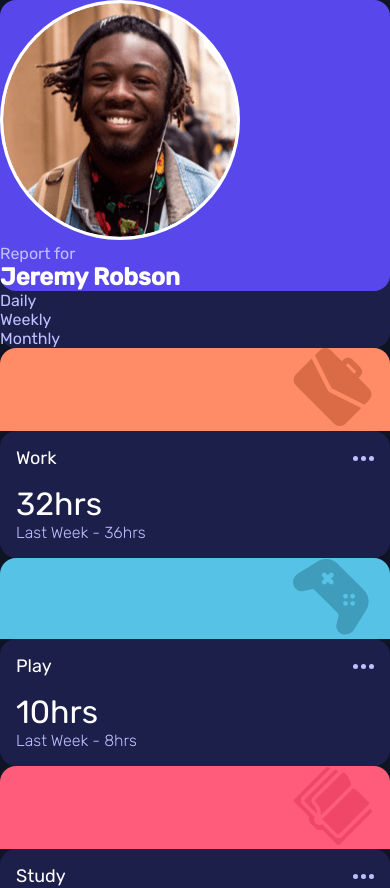
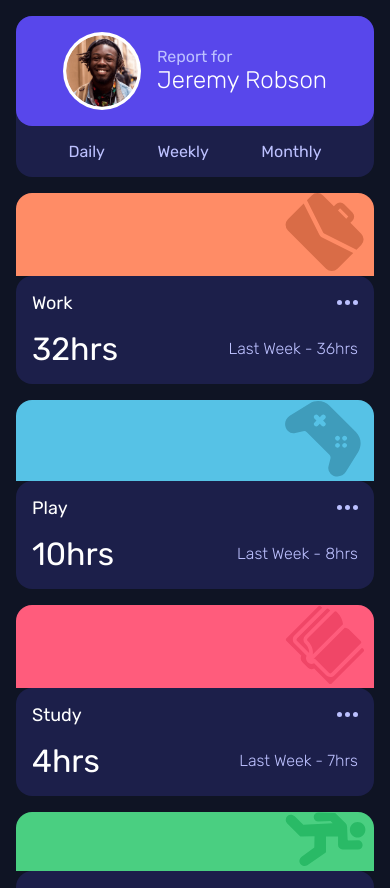
Before and after one commit to im-victor-mendez/React-Time_Tracking_Dashboard, a React (Vite) app: page / in a window 390 px wide. Shown: the top 888 px of the page. Built offline with nearby package versions, Linux system fonts and the light colour scheme.

Commit message:
Styled for mobile sizes.

```diff
--- a/src/main.jsx
+++ b/src/main.jsx
@@ -3,6 +3,7 @@ import ReactDOM from 'react-dom/client'
 import './const/colors.scss'
 import './const/fonts.scss'
 import './main.scss'
+import './styles/Mobile.scss'
 import App from './App'
 
 ReactDOM.createRoot(document.getElementById('root')).render(
--- /dev/null
+++ b/src/styles/Mobile.scss
@@ -0,0 +1,50 @@
+.App {
+    display: flex;
+    flex-direction: column;
+    gap: 1rem;
+
+    padding: 1rem;
+}
+
+#user {
+    #user-info {
+        display: flex;
+        justify-content: center;
+        align-items: center;
+        gap: 1rem;
+
+        padding: 1rem 0rem;
+
+        img {
+            width: 20%;
+        }
+
+        #user-text {
+            h1 {
+                font-weight: 300;
+            }
+        }
+    }
+
+    #time-lapse {
+        display: flex;
+        justify-content: space-evenly;
+        align-items: center;
+
+        padding: 1rem 0rem;
+    }
+}
+
+#activities {
+    display: flex;
+    flex-direction: column;
+    gap: 1rem;
+
+    .activity {
+        .activity-time {
+            display: flex;
+            align-items: center;
+            justify-content: space-between;
+        }
+    }
+}
```
